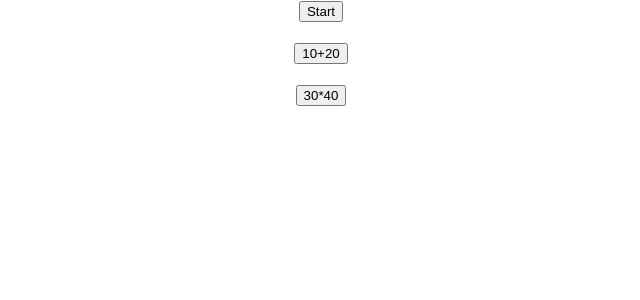
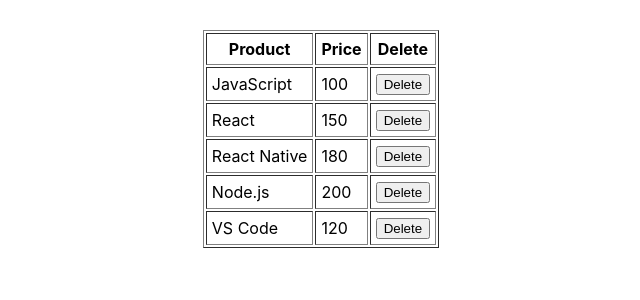
Before and after one commit to P-rin/github-decktop-project, a React (Create React App) app in the folder React/app1/: page / in a window 1280 px wide. Shown: the top 300 px of the page, without its empty margins (319-959 px from the left). Built offline with nearby package versions, Linux system fonts and the light colour scheme.

Commit message:
create refs-array.js

```diff
--- a/React/app1/package.json
+++ b/React/app1/package.json
@@ -8,7 +8,7 @@
     "@testing-library/user-event": "^13.5.0",
     "react": "^18.2.0",
     "react-dom": "^18.2.0",
-    "react-scripts": "5.0.1",
+    "react-scripts": "^5.0.1",
     "tar": "^6.1.15",
     "web-vitals": "^2.1.4"
   },
--- a/React/app1/src/App.js
+++ b/React/app1/src/App.js
@@ -1,7 +1,7 @@
 import React from "react";
-import {EventData2} from "./event-data";
+import RefsArray from "./refs-array";
 
 
 export  default function App(){
-  return <EventData2/>
+  return <RefsArray/>
 }
--- /dev/null
+++ b/React/app1/src/refs-array.js
@@ -0,0 +1,45 @@
+import React from "react";
+
+export default function RefsArray(){
+    const table = React.useRef()
+    const tr = React.useRef([])
+
+    const data = [
+        ['JavaScript',100],
+        ['React',150],
+        ['React Native',180],
+        ['Node.js',200],
+        ['VS Code', 120]
+    ]
+    const onClickButton=(i)=>{
+        const index = tr.current[i].rowIndex
+        table.current.deleteRow(index)
+    }
+    const onMouseOverRow=(i)=>{
+        tr.current[i].style.backgroundColor='yellow'
+    }
+    const onMouseOutRow=(i)=>{
+        tr.current[i].style.backgroundColor='white'
+    }
+    const tableStyles = {margin:'auto',marginTop:30}
+
+    return (
+        <table ref={table}border={1} cellPadding={5} style={tableStyles}>
+            <tr><th>Product</th><th>Price</th><th>Delete</th></tr>
+            {
+                data.map((item,i)=>{
+                 return(
+                    <tr ref={el=>tr.current[i]=el}
+                    onMouseOver={()=>onMouseOverRow(i)}
+                    onMouseOut={()=>onMouseOutRow(i)}
+                    >
+                        <td>{item[0]}</td>
+                        <td>{item[1]}</td>
+                        <td><button onClick={()=> onClickButton(i)}>Delete</button></td>
+                    </tr>
+                 )
+                })
+            }
+        </table>
+    )
+}
--- a/React/app1/src/refs-func.js
+++ b/React/app1/src/refs-func.js
@@ -11,7 +11,8 @@
         let n1 = parseInt(num1.current.innerText)
         let n2 = parseInt(num2.current.innerText)
         let r = eval(`${n1}${op}${n2}`)
-        result.current.innerText=op
+        result.current.innerText=r
+        operator.current.innerText=op
     }
     return(
         <div style={{textAlign:'center',marginTop:20,fontsize:18}}>
--- /dev/null
+++ b/package.json
@@ -0,0 +1,5 @@
+{
+  "dependencies": {
+    "tar": "^6.1.15"
+  }
+}
```
Also changed, not shown: 1 other file (tests, documents, lock files or other folders).
